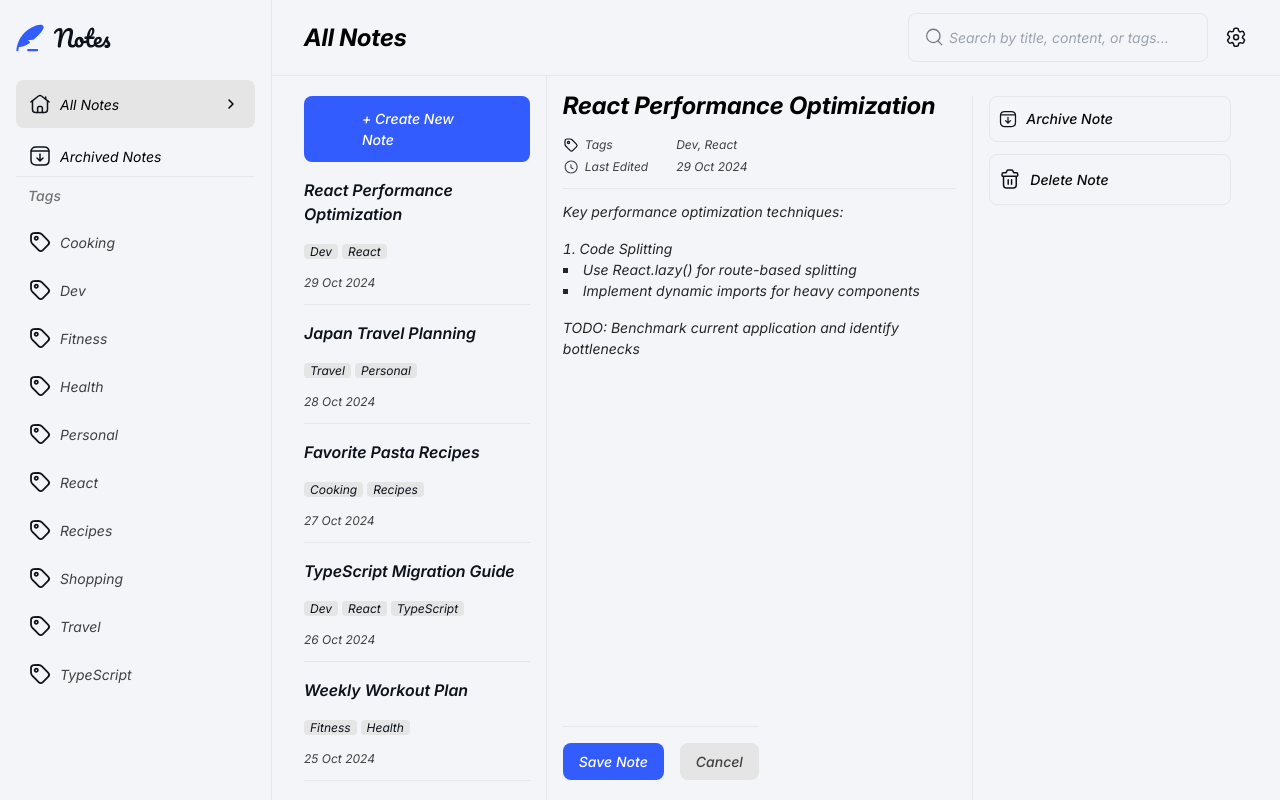
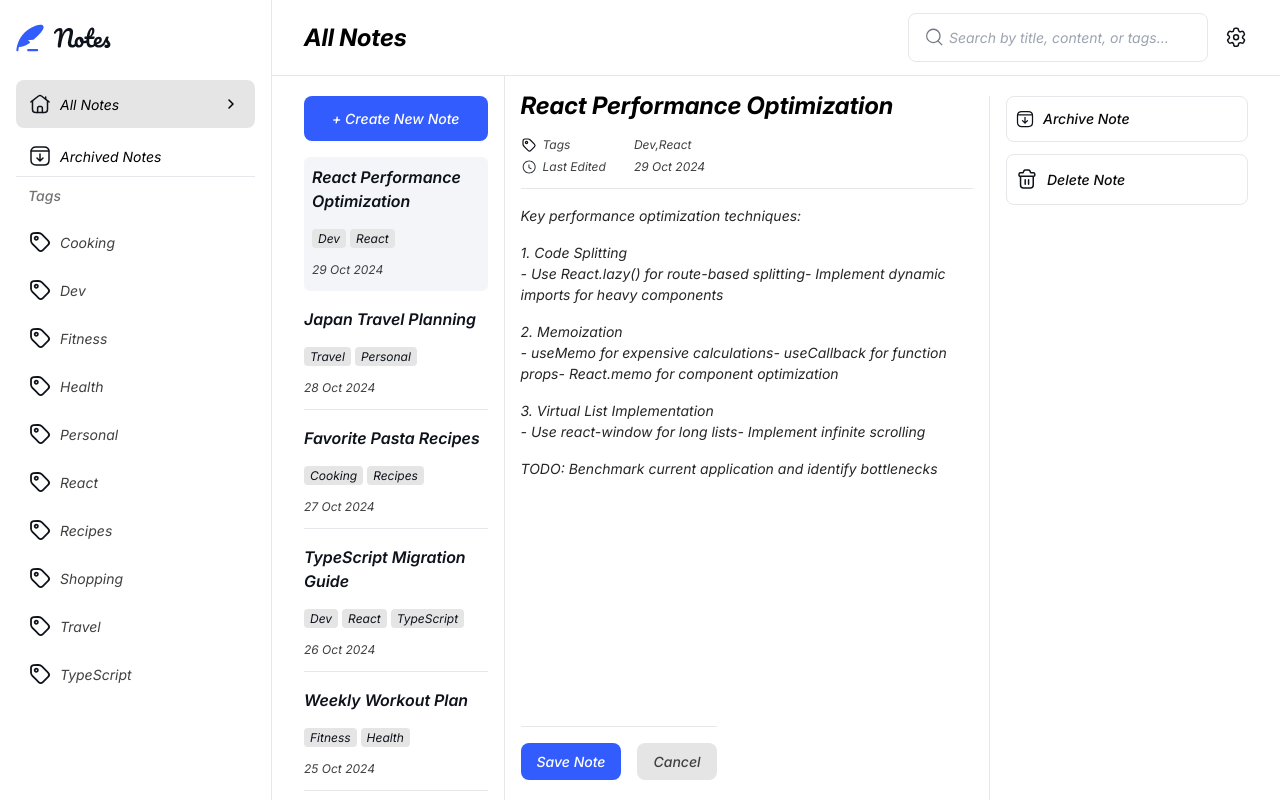
Before and after one commit to 12Ricky0/notes-app, a Next.js app: page /dashboard/notes in a window 1280 px wide. Shown: the top 800 px of the page. Built offline with nearby package versions, Linux system fonts and the light colour scheme.

Commit message:
ui modified

```diff
--- a/app/dashboard/layout.tsx
+++ b/app/dashboard/layout.tsx
@@ -2,7 +2,7 @@ import Sidebar_Nav from "@/components/ui/sidebar_navigation";
 import Header from "@/components/ui/header";
 export default function Layout({ children }: { children: React.ReactNode }) {
   return (
-    <main className="md:flex justify-between">
+    <main className="md:flex justify-between ">
       <div className="min-h-screen hidden md:inline-block">
         <Sidebar_Nav />
       </div>
--- a/app/layout.tsx
+++ b/app/layout.tsx
@@ -1,7 +1,9 @@
+/* eslint-disable @typescript-eslint/no-unused-vars */
 import type { Metadata } from "next";
 // import { Geist, Geist_Mono } from "next/font/google";
 import "./globals.css";
 import localFont from "next/font/local";
+import NotesProvider from "@/context";
 
 const serif = localFont({
   src: "../public/assets/fonts/inter/Inter-Italic-VariableFont_opsz,wght.ttf",
@@ -27,10 +29,10 @@ export default function RootLayout({
   return (
     <html lang="en">
       <body
-        className={`${serif.className} bg-tetiary-white-space antialiased`}
+        className={`${serif.className} bg-white antialiased`}
         // className={`${geistSans.variable} ${geistMono.variable} antialiased`}
       >
-        {children}
+        <NotesProvider>{children}</NotesProvider>
       </body>
     </html>
   );
--- a/components/ui/note_container.tsx
+++ b/components/ui/note_container.tsx
@@ -1,12 +1,53 @@
+"use client";
+
 import Image from "next/image";
 import data from "../../data.json";
+import { useContext } from "react";
+import { NotesContext } from "@/context";
+import { Notes } from "@/libs/definitions";
 
 export default function Note_Container() {
+  const { title } = useContext(NotesContext);
+  const note = data.notes.find((note) => note.title == title);
+
+  function date(date: string) {
+    const months = [
+      "Jan",
+      "Feb",
+      "Mar",
+      "Apr",
+      "May",
+      "Jun",
+      "Jul",
+      "Aug",
+      "Sep",
+      "Oct",
+      "Nov",
+      "Dec",
+    ];
+    const d = new Date(date);
+    return d.getDate() + " " + months[d.getUTCMonth()] + " " + d.getFullYear();
+  }
+
+  function formatContent() {
+    const sections = note?.content.trim().split(/\n\n+/);
+
+    const parsedContent = sections?.map((section) => {
+      const [title, ...details] = section.split(/\n/);
+      return {
+        title: title.trim(),
+        details: details.map((detail) => detail.trim()).filter(Boolean),
+      };
+    });
+
+    return parsedContent;
+  }
+
   return (
-    <section className="">
+    <section className="lg:w-[60%] hidden lg:block">
       <article className="mx-4 border-b pb-3">
         <h1 className="font-bold text-[24px] text-black dark:text-white my-3">
-          React Performance Optimization
+          {note?.title}
         </h1>
         <div className="flex gap-7 ">
           <div>
@@ -32,29 +73,32 @@ export default function Note_Container() {
             </div>
           </div>
           <div className="text-[12px] text-neutral-700">
-            <p className="mb-1">Dev, React</p>
-            <p>29 Oct 2024</p>
+            <p className="mb-1">{note?.tags + " "}</p>
+            <p>{date(note!.lastEdited.split("T")[0])}</p>
           </div>
         </div>
       </article>
+      {formatContent()?.map((content) => (
+        <article
+          key={content.title}
+          className="text-neutral-800 mt-3 text-[14px] mx-4"
+        >
+          {/* <h3>{content.title}</h3> */}
 
-      <article className="text-neutral-800 mt-3 text-[14px] mx-4">
-        <h3>Key performance optimization techniques:</h3>
+          <ol className=" my-4">
+            <li>
+              {content.title}
+              <ul className="">
+                <li>{content.details.map((co) => co)}</li>
+                {/* <li>Implement dynamic imports for heavy components</li> */}
+              </ul>
+            </li>
+          </ol>
 
-        <ol className="list-decimal list-inside my-4">
-          <li>
-            Code Splitting
-            <ul className="list-inside list-[square]">
-              <li>Use React.lazy() for route-based splitting</li>
-              <li>Implement dynamic imports for heavy components</li>
-            </ul>
-          </li>
-        </ol>
-
-        <p>TODO: Benchmark current application and identify bottlenecks</p>
-      </article>
-
-      <footer className="absolute bottom-0 mx-4 mb-[20px] hidden lg:block border-t pt-4 ">
+          {/* <p>TODO: Benchmark current application and identify bottlenecks</p> */}
+        </article>
+      ))}
+      <footer className="border-t absolute bottom-0  mx-4 mb-[20px] hidden lg:block  pt-4 ">
         <button className="bg-primary-blue px-4 py-2 text-white font-medium text-[14px] rounded-lg mr-4">
           Save Note
         </button>
--- a/components/ui/sidebar_menu.tsx
+++ b/components/ui/sidebar_menu.tsx
@@ -1,6 +1,8 @@
 "use client";
 import Link from "next/link";
 import data from "../../data.json";
+import { useContext } from "react";
+import { NotesContext } from "../../context";
 
 export default function Sidebar_Menu() {
   function date(date: string) {
@@ -21,18 +23,28 @@ export default function Sidebar_Menu() {
     const d = new Date(date);
     return d.getDate() + " " + months[d.getUTCMonth()] + " " + d.getFullYear();
   }
+
+  const { title, setTitle } = useContext(NotesContext);
+  // const setTitle = context;
+
   return (
     <section className="md:w-[290px] border-r dark:bg-black h-screen">
-      <div className="md:pl-8 md:mr-4 mx-4 md:mx-0 md:pt-[20px]">
+      <div className="md:pl-8 md:mr-4 mx-4 md:mx-0 md:pt-[20px] ">
         <Link
-          className="bg-primary-blue hidden md:block text-white py-3 rounded-lg font-medium text-[14px] px-[58px]"
+          className="bg-primary-blue hidden md:flex text-white py-3 rounded-lg font-medium text-[14px] justify-center"
           href=""
         >
           + Create New Note
         </Link>
         {data.notes.map((note, index) => (
-          <div key={index}>
-            <article className=" mt-4 flex flex-col gap-3 border-b pb-3">
+          <div onClick={() => setTitle(note.title)} key={index}>
+            <article
+              className={`${
+                title == note.title
+                  ? "bg-[#F3F5F8] rounded-md px-2 pt-2"
+                  : "border-b "
+              } mt-4 flex flex-col gap-3 pb-3 cursor-pointer`}
+            >
               <h1 className="font-semibold text-[16px] dark:text-white text-primary-dark">
                 {note.title}
               </h1>
@@ -40,7 +52,7 @@ export default function Sidebar_Menu() {
                 {note.tags.map((tag, index) => (
                   <span
                     key={index}
-                    className="bg-neutral-200 dark:bg-neutral-700 dark:text-white px-[6px] text-[12px] font-normal text-primary-dark rounded-[4px] mr-1"
+                    className="bg-neutral-200 dark:bg-neutral-700 dark:text-white px-[6px] text-[12px] py-[2px] font-normal text-primary-dark rounded-[4px] mr-1"
                   >
                     {tag}
                   </span>
--- a/components/ui/utilities.tsx
+++ b/components/ui/utilities.tsx
@@ -45,7 +45,7 @@ export function Toast({ title, link }: { title: string; link?: string }) {
 
 export function Right_Menu() {
   return (
-    <div className="w-[290px] mt-[20px] pl-4 border-l h-screen hidden lg:block mr-8">
+    <div className="w-[290p] mt-[20px] pl-4 border-l h-screen hidden lg:block mr-8">
       <div className="py-3 px-2 rounded-lg border w-[242px] mb-3">
         <div className="flex items-center gap-2">
           <svg
--- a/context.tsx
+++ b/context.tsx
@@ -1,42 +1,30 @@
 "use client";
 
-import { createContext, useState, useEffect } from "react";
-export const NotesContext = createContext({});
+import React, {
+  createContext,
+  useState,
+  ReactNode,
+  Dispatch,
+  SetStateAction,
+} from "react";
 
-export default function NotesProvider({
-  children,
-}: {
-  children: React.ReactNode;
-}) {
-  const [darkMode, setDarkMode] = useState(false);
+// Define the type of your context
+type NotesContextType = {
+  title: string;
+  setTitle: Dispatch<SetStateAction<string>>;
+};
 
-  //   useEffect(() => {
+// Create the context with an initial value of `undefined`
+export const NotesContext = createContext<NotesContextType>(
+  {} as NotesContextType
+);
 
-  //     if (localStorage.getItem("theme") === "dark") {
-  //       setDarkMode(true);
-  //     }
-  //   }, []);
+// Create the provider component
+export default function NotesProvider({ children }: { children: ReactNode }) {
+  const [title, setTitle] = useState<string>("React Performance Optimization");
 
-  //   useEffect(() => {
-  //     if (
-  //       darkMode ||
-  //       (!("theme" in localStorage) &&
-  //         window.matchMedia("(prefers-color-scheme: dark)").matches)
-  //     ) {
-  //       document.documentElement.classList.add("dark");
-  //       localStorage.setItem("theme", "dark");
-  //     } else {
-  //       document.documentElement.classList.remove("dark");
-  //       localStorage.setItem("theme", "light");
-  //     }
-  //   }, [darkMode]);
   return (
-    <NotesContext.Provider
-      value={{
-        darkMode,
-        setDarkMode,
-      }}
-    >
+    <NotesContext.Provider value={{ title, setTitle }}>
       {children}
     </NotesContext.Provider>
   );
--- a/definitions.ts
+++ /dev/null
@@ -1 +0,0 @@
-export type TagItem = string;
--- /dev/null
+++ b/libs/definitions.ts
@@ -0,0 +1,9 @@
+export type TagItem = string;
+
+export type Notes = {
+  title: string;
+  tags: [];
+  content: string;
+  lastEdited: string;
+  isArchived: boolean;
+};
```
